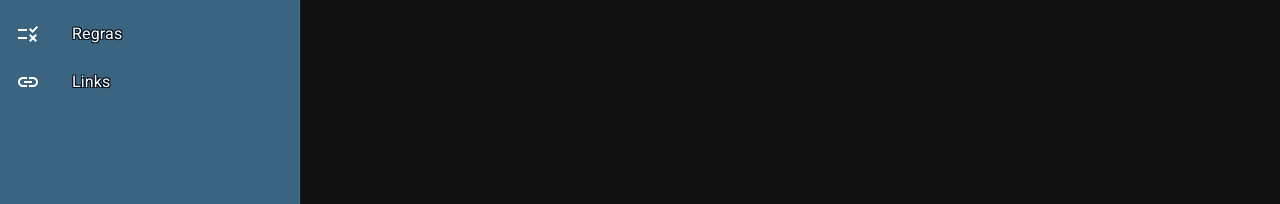
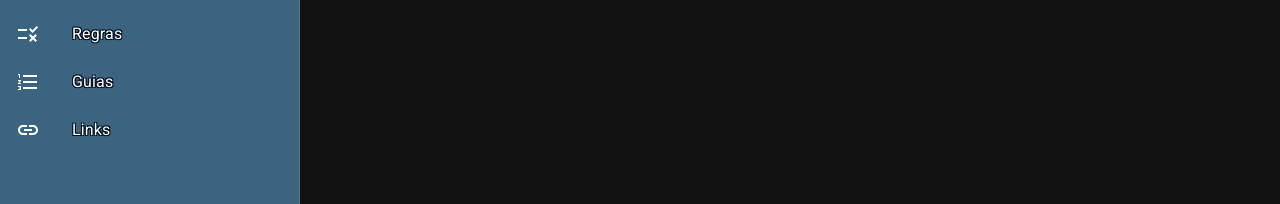
Before and after one commit to iagows/coletivo_autista_recife, a React (Vite) app: page /coletivo_autista_recife/quem_somos in a window 1280 px wide. Shown: the part 361-565 px from the top of the page. Built offline with nearby package versions, Linux system fonts and the light colour scheme.

Commit message:
feat: rota -> guias

```diff
--- a/src/i18n/pt-BR/translation.json
+++ b/src/i18n/pt-BR/translation.json
@@ -6,6 +6,7 @@
         "root": "Coletivo",
         "regras": "Regras",
         "links": "Links",
-        "quem_somos": "Quem somos nós"
+        "quem_somos": "Quem somos nós",
+        "guias":"Guias"
     }
 }
--- a/src/navigation/AppRouter.tsx
+++ b/src/navigation/AppRouter.tsx
@@ -9,6 +9,7 @@ import MainPage from "../pages/MainPage";
 import RulesPage from "../pages/RulesPage";
 import WhoAreWePage from "../pages/WhoAreWePage";
 import RouteNames from "./RouteNames";
+import Guide from "../pages/Guides";
 
 const BASENAME = "/coletivo_autista_recife";
 
@@ -36,6 +37,10 @@ const router = createBrowserRouter(
 					element: <RulesPage />,
 				},
 				{
+					path:RouteNames.GUIAS,
+					element: <Guide />
+				},
+				{
 					path: "*",
 					element: <Navigate to={RouteNames.QUEM_SOMOS} replace />,
 				},
--- a/src/navigation/RouteNames.ts
+++ b/src/navigation/RouteNames.ts
@@ -3,12 +3,14 @@ import HomeOutlinedIcon from "@mui/icons-material/HomeOutlined";
 import InsertLinkOutlinedIcon from "@mui/icons-material/InsertLinkOutlined";
 import RuleOutlinedIcon from "@mui/icons-material/RuleOutlined";
 import type { SvgIconTypeMap } from "@mui/material";
+import FormatListNumberedOutlinedIcon from '@mui/icons-material/FormatListNumberedOutlined';
 import type { OverridableComponent } from "@mui/material/OverridableComponent";
 
 enum RouteNames {
 	ROOT = "/",
 	REGRAS = "/regras",
 	LINKS = "/links",
+	GUIAS = "/guias",
 	QUEM_SOMOS = "/quem_somos",
 }
 
@@ -29,6 +31,7 @@ const routeName: Map<RouteNames, RouteData> = new Map([
 	],
 	[RouteNames.ROOT, { title: "page.title", icon: HomeOutlinedIcon }],
 	[RouteNames.REGRAS, { title: "path.regras", icon: RuleOutlinedIcon }],
+	[RouteNames.GUIAS, { title: "path.guias", icon: FormatListNumberedOutlinedIcon }],
 	[RouteNames.LINKS, { title: "path.links", icon: InsertLinkOutlinedIcon }],
 ]);
 
--- /dev/null
+++ b/src/pages/Guides/index.tsx
@@ -0,0 +1,5 @@
+const Guide = ()=>{
+    return <>Como fazer X</>
+}
+
+export default Guide
```
